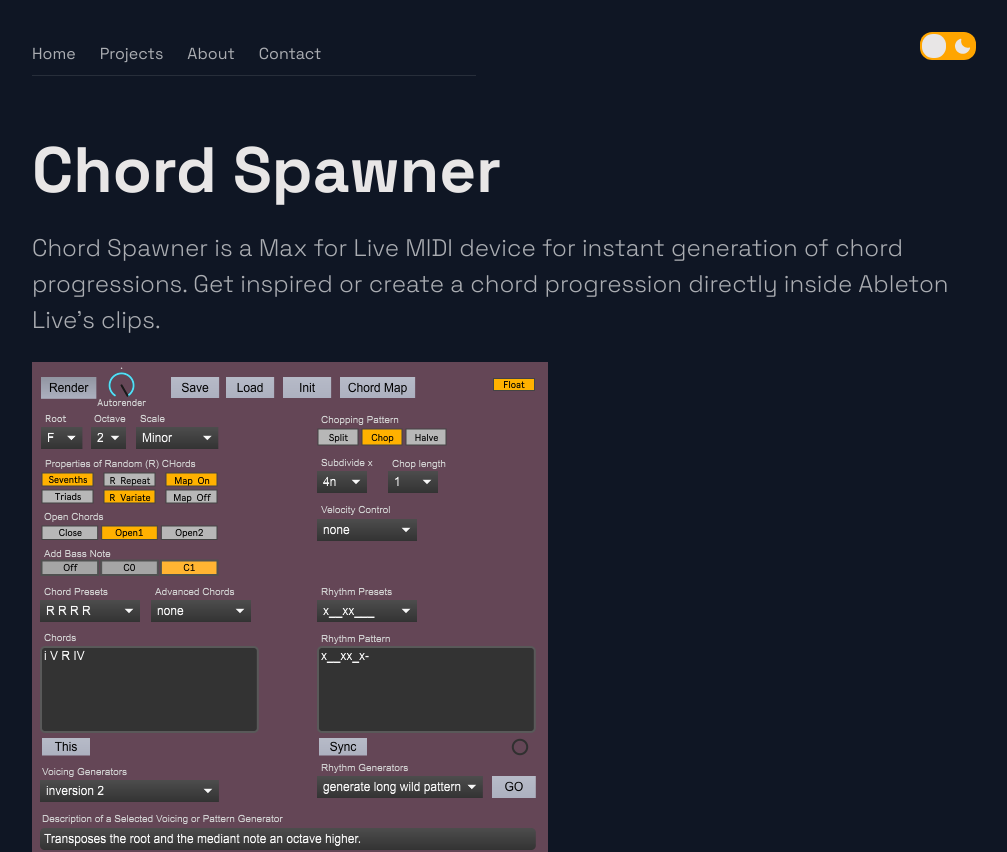
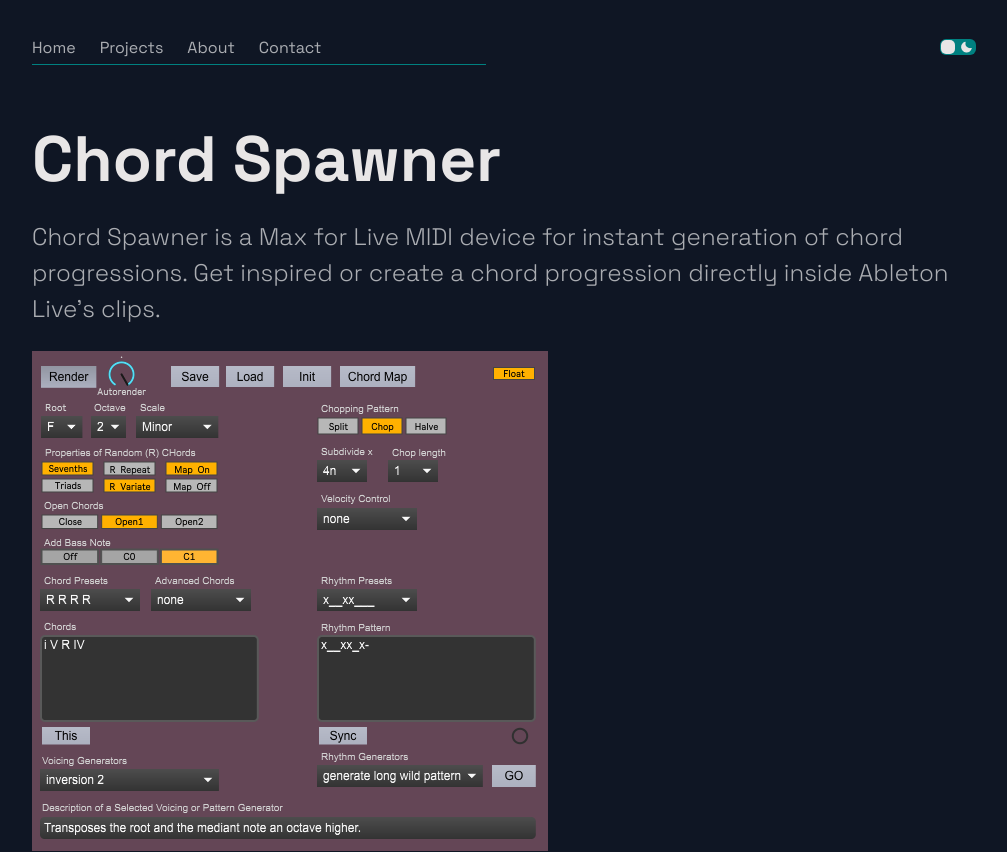
Before and after one commit to JanZaion/jan-zaion-web, a Next.js app: page /projects/Chord-Spawner in a window 1280 px wide. Shown: the top 852 px of the page, without its empty margins (136-1143 px from the left). Built offline with nearby package versions, Linux system fonts and the light colour scheme.

Commit message:
feat: add darkmode

```diff
--- a/src/components/DarkmodeButton/DarkmodeButton.tsx
+++ b/src/components/DarkmodeButton/DarkmodeButton.tsx
@@ -9,7 +9,7 @@ export const DarkmodeButton = () => {
   const theme = useTheme();
   const {
     themeSwitcher,
-    colors: { link, title },
+    colors: { divider, title },
   } = theme;
 
   const handleChange = () => {
@@ -19,19 +19,18 @@ export const DarkmodeButton = () => {
 
   return (
     <Switch
-      // height={20}
-      // width={40}
-      // handleDiameter={16}
-      borderRadius={12}
+      borderRadius={6}
       checked={checked}
-      handleDiameter={24}
-      offColor={link}
+      handleDiameter={14}
+      height={16}
+      offColor={divider}
       offHandleColor={title}
       onChange={handleChange}
-      onColor={link}
+      onColor={divider}
       onHandleColor={title}
+      width={36}
       checkedIcon={
-        <svg viewBox="-8 -11 50 50" xmlns="http://www.w3.org/2000/svg">
+        <svg viewBox="-8 -6 50 50" xmlns="http://www.w3.org/2000/svg">
           <circle cx="11.9998" cy="11.9998" fill={title} r="5.75375" />
           <g>
             <circle
@@ -68,7 +67,7 @@ export const DarkmodeButton = () => {
         </svg>
       }
       uncheckedIcon={
-        <svg viewBox="-20 -11 79 79" xmlns="http://www.w3.org/2000/svg">
+        <svg viewBox="-20 -4 79 79" xmlns="http://www.w3.org/2000/svg">
           <path
             d="M 43.81 29.354 C 43.688 28.958 43.413 28.626 43.046 28.432 C 42.679 28.238 42.251 28.198 41.854 28.321 C 36.161 29.886 30.067 28.272 25.894 24.096 C 21.722 19.92 20.113 13.824 21.683 8.133 C 21.848 7.582 21.697 6.985 21.29 6.578 C 20.884 6.172 20.287 6.022 19.736 6.187 C 10.659 8.728 4.691 17.389 5.55 26.776 C 6.408 36.163 13.847 43.598 23.235 44.451 C 32.622 45.304 41.28 39.332 43.816 30.253 C 43.902 29.96 43.9 29.647 43.81 29.354 Z"
             fill={title}
--- a/src/components/Footer/styled.ts
+++ b/src/components/Footer/styled.ts
@@ -35,7 +35,12 @@ export const LinkContainer = styled.div`
 `;
 
 export const LinkList = styled.div`
-  border-top: 1px solid rgba(255, 255, 255, 0.1);
+  /* border-top: 1px solid rgba(255, 255, 255, 0.1); */
+
+  border-top-width: 1px;
+  border-top-style: solid;
+  border-top-color: ${(props) => props.theme.colors.layoutLine};
+
   padding: 40px 0 28px;
   display: flex;
   flex-direction: column;
--- a/src/components/Header/styled.ts
+++ b/src/components/Header/styled.ts
@@ -15,7 +15,9 @@ export const Menu = styled.div`
   justify-content: flex-start;
   gap: 1.5rem;
 
-  border-bottom: 1px solid rgba(255, 255, 255, 0.1);
+  border-bottom-width: 1px;
+  border-bottom-style: solid;
+  border-bottom-color: ${(props) => props.theme.colors.divider};
 
   @media ${(props) => props.theme.breakpoints.sm} {
     padding: 0;
@@ -34,7 +36,7 @@ export const DarkModeButtonContainer = styled.div`
   display: flex;
   justify-content: space-around;
   align-items: center;
-  padding-bottom: 1rem;
+  padding-bottom: 4px;
   @media ${(props) => props.theme.breakpoints.sm} {
     align-items: center;
     grid-area: 1 / 1 / 1 / 1;
--- a/src/themes/default.ts
+++ b/src/themes/default.ts
@@ -2,12 +2,13 @@
 const defaultTheme = {
   colors: {
     title: '#e8e6e6',
-    text: 'rgba(255, 255, 255, 0.65)',
+    text: '#FFFFFFA6',
     background: '#0F1624',
     divider: '#008080',
     cardHeader: '#9cc9e3',
     link: '#FFA500',
     button: '#45134a',
+    layoutLine: '#FFFFFF1A',
   },
 
   breakpoints: {
--- a/src/themes/light.ts
+++ b/src/themes/light.ts
@@ -5,12 +5,13 @@ const lightTheme = {
 
   colors: {
     title: '#0F1624',
-    text: 'rgba(255, 255, 255, 0.65)',
+    text: '#000000',
     background: '#e8e6e6',
-    divider: 'teal',
-    cardHeader: '#9cc9e3',
+    divider: '#FF7F7F',
+    cardHeader: '#14548b',
     link: '#005AFF',
     button: '#45134a',
+    layoutLine: '#0000001A',
   },
 };
 
--- a/styled.d.ts
+++ b/styled.d.ts
@@ -10,6 +10,7 @@ declare module 'styled-components' {
       cardHeader: string;
       link: string;
       button: string;
+      layoutLine: string;
     };
 
     breakpoints: {
```
